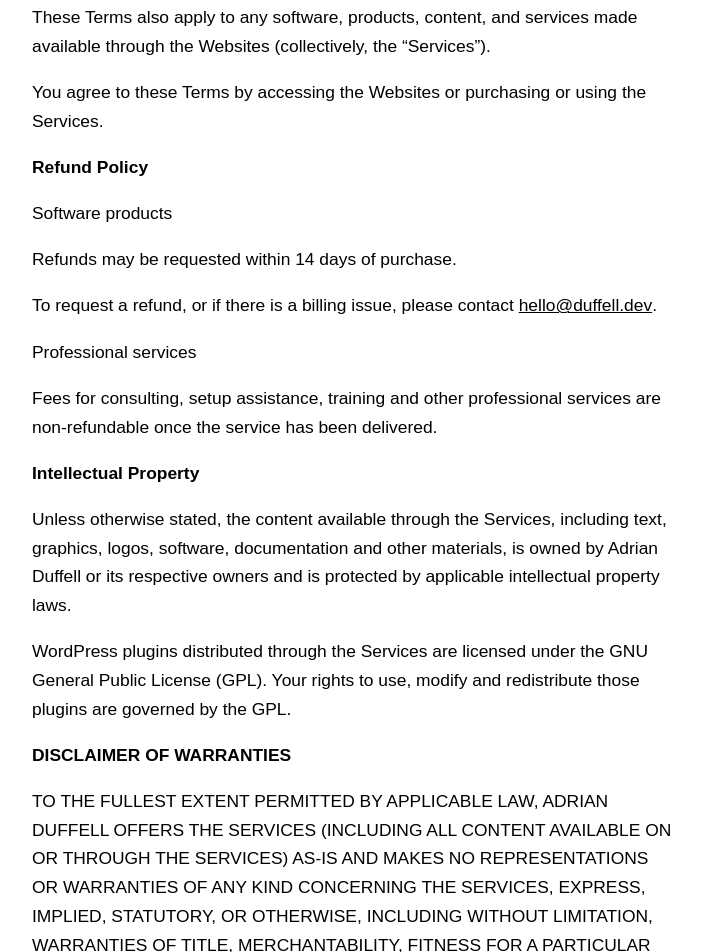
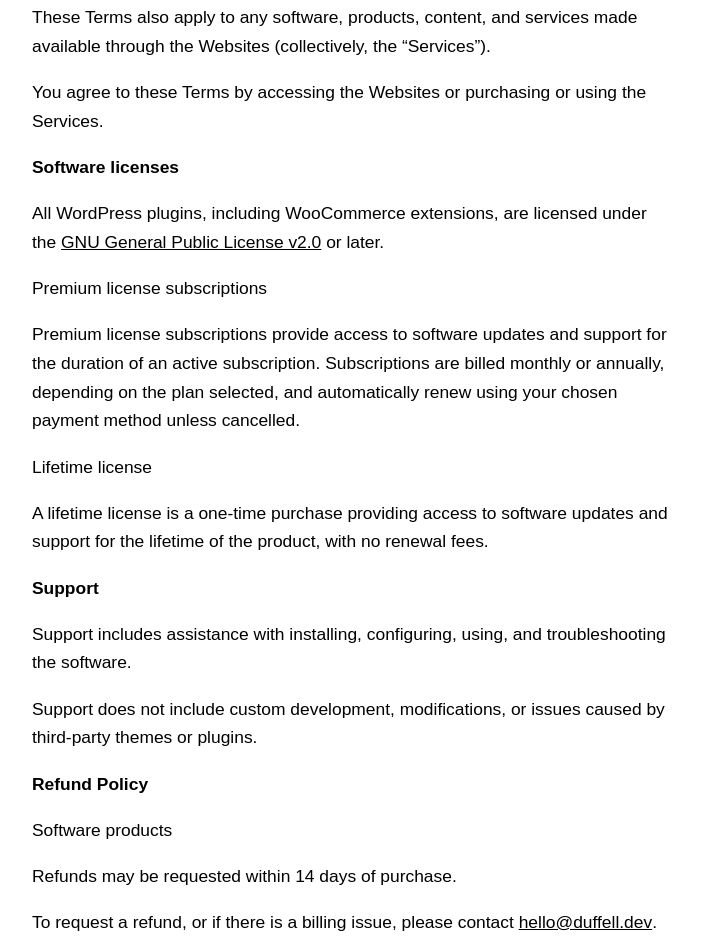
Before and after one commit to adrianduffell/adrianduffell.github.io, a plain HTML site: page tos.html in a window 1280 px wide. Shown: the part 486-1438 px from the top of the page, without its empty margins (288-989 px from the left). Drawn offline with Linux system fonts and the light colour scheme.

Commit message:
Update terms and conditions for subscriptions (#7)
* Add software license t&cs

* Add support t&cs

```diff
--- a/tos.html
+++ b/tos.html
@@ -81,6 +81,25 @@
 
     <p>You agree to these Terms by accessing the Websites or purchasing or using the Services.</p>
 
+    <h2>Software licenses</h2>
+
+    <p>All WordPress plugins, including WooCommerce extensions, are licensed under the <a href="https://www.gnu.org/licenses/gpl-2.0.html">GNU General Public License v2.0</a> or later.</p>
+
+    <h3>Premium license subscriptions</h3>
+
+    <p>Premium license subscriptions provide access to software updates and support for the duration of an active subscription. Subscriptions are billed monthly or annually, depending on the plan selected, and automatically renew using your chosen payment method unless cancelled.</p>
+
+    <h3>Lifetime license</h3>
+
+    <p>A lifetime license is a one-time purchase providing access to software updates and support for the lifetime of the
+    product, with no renewal fees.</p>
+
+    <h2>Support</h2>
+
+    <p>Support includes assistance with installing, configuring, using, and troubleshooting the software.</p>
+
+    <p>Support does not include custom development, modifications, or issues caused by third-party themes or plugins.</p>
+
     <h2>Refund Policy</h2>
 
     <h3>Software products</h3>
```
